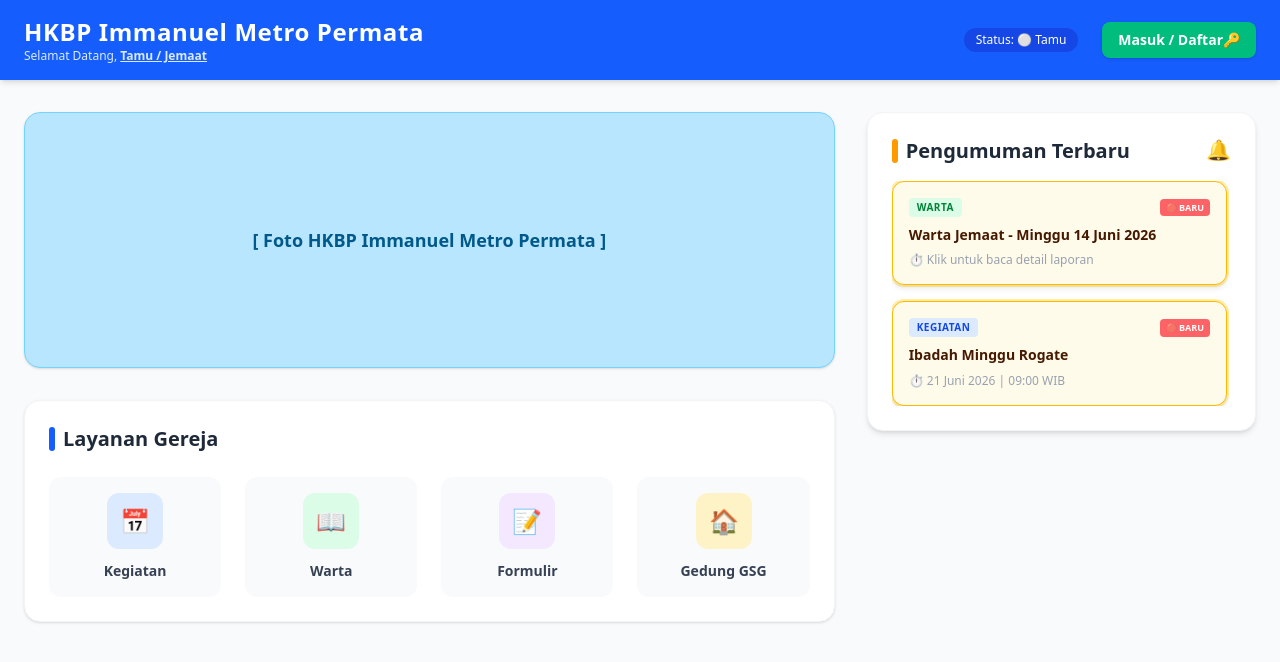
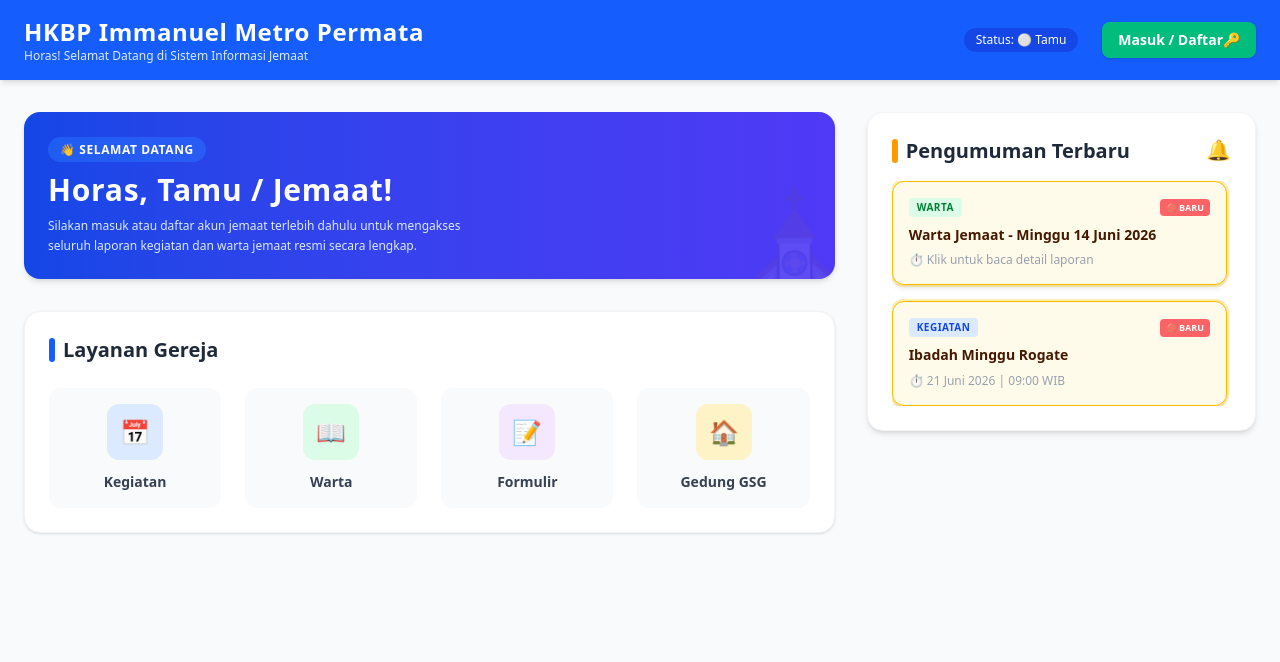
Before and after one commit to drivai1/hkbp-immanuel-app, a Next.js app: page / in a window 1280 px wide. Shown: the top 662 px of the page. Built offline with nearby package versions, Linux system fonts and the light colour scheme.

Commit message:
menambahkan banner selamat datang dinamis dengan nama user

```diff
--- a/app/page.tsx
+++ b/app/page.tsx
@@ -14,14 +14,14 @@
   const [authEmail, setAuthEmail] = useState('');
   const [authPassword, setAuthPassword] = useState('');
   const [authNama, setAuthNama] = useState('');
-  const [listPendaftar, setListPendaftar] = useState<any[]>([]); // Untuk tracking database jemaat di memory state
+  const [listPendaftar, setListPendaftar] = useState<any[]>([]);
 
   // 1. STATE DATA KEGIATAN
   const [listKegiatan, setListKegiatan] = useState([
     {
       id: 1, nama: 'Ibadah Minggu Rogate', tanggal: '21 Juni 2026', jam: '09:00 WIB',
       lokasi: 'Gereja Utama (Sopo)', penanggungJawab: 'Dewan Koinonia / Amang Pendeta',
-      deskripsi: 'Ibadah umum minggu Rogate dilayani oleh Amang Pendeta Sitorus.'
+      description: 'Ibadah umum minggu Rogate dilayani oleh Amang Pendeta Sitorus.'
     },
   ]);
 
@@ -97,7 +97,6 @@
     refreshSidebar();
   }, []);
 
-  // FUNGSI REGISTRASI JEMAAT BARU (STATUS BERSTATUS PENDING)
   const handleRegistrasi = (e: React.FormEvent) => {
     e.preventDefault();
     const userLokal = localStorage.getItem('hkbp_database_jemaat');
@@ -109,7 +108,6 @@
       return;
     }
 
-    // DISINI KUNCI NYA: Kita beri property status: 'PENDING'
     const userBaru = {
       id: Date.now(),
       nama: authNama,
@@ -122,12 +120,11 @@
     localStorage.setItem('hkbp_database_jemaat', JSON.stringify(databaseJemaat));
     setListPendaftar(databaseJemaat);
 
-    alert('Pendaftaran Berhasil! Status Akun Anda saat ini: PENDING. Silakan hubungi Admin Sekretariat untuk disetujui (Approve) agar bisa login.');
+    alert('Pendaftaran Berhasil! Menunggu Approval Admin.');
     setIsRegistrasi(false);
     setAuthEmail(''); setAuthPassword(''); setAuthNama('');
   };
 
-  // FUNGSI LOGIN DENGAN VALIDASI CEK APPROVAL STATUS
   const handleLogin = (e: React.FormEvent) => {
     e.preventDefault();
 
@@ -138,7 +135,7 @@
       localStorage.setItem('hkbp_session_user', 'Admin Sekretariat');
       localStorage.setItem('hkbp_session_role', 'admin');
       setTampilkanAuth(false);
-      alert('Selamat Datang Kembali, Amang/Ina Admin!');
+      alert('Selamat Datang Kembali, Admin!');
       return;
     }
 
@@ -148,9 +145,8 @@
     const cocok = databaseJemaat.find((u: any) => u.email === authEmail && u.password === authPassword);
 
     if (cocok) {
-      // CEK STATUS APPROVAL
       if (cocok.status === 'PENDING') {
-        alert('❌ Login Ditolak! Akun jemaat Anda belum disetujui oleh Admin Sekretariat. Mohon tunggu atau konfirmasi ke sintua/sekretaris jemaat.');
+        alert('❌ Login Ditolak! Akun jemaat Anda belum disetujui oleh Admin Sekretariat.');
         return;
       }
 
@@ -166,21 +162,18 @@
     }
   };
 
-  // FUNGSI UNTUK ADMIN MENYETUJUI (APPROVE) AKUN JEMAAT
   const handleApproveJemaat = (id: number) => {
     const userLokal = localStorage.getItem('hkbp_database_jemaat');
     let databaseJemaat = userLokal ? JSON.parse(userLokal) : [];
 
     databaseJemaat = databaseJemaat.map((u: any) => {
-      if (u.id === id) {
-        return { ...u, status: 'APPROVED' }; // Ubah status menjadi APPROVED
-      }
+      if (u.id === id) { return { ...u, status: 'APPROVED' }; }
       return u;
     });
 
     localStorage.setItem('hkbp_database_jemaat', JSON.stringify(databaseJemaat));
     setListPendaftar(databaseJemaat);
-    alert('Akun jemaat Berhasil disetujui! Sekarang jemaat tersebut sudah bisa login.');
+    alert('Akun jemaat Berhasil disetujui!');
   };
 
   const handleLogout = () => {
@@ -234,7 +227,7 @@
         <div className="max-w-7xl mx-auto px-6 py-4 flex justify-between items-center">
           <div className="cursor-pointer" onClick={() => { setMenuAktif('Home'); setWartaTerpilih(null); setKegiatanTerpilih(null); }}>
             <h1 className="text-2xl font-bold tracking-wide">HKBP Immanuel Metro Permata</h1>
-            <p className="text-xs text-blue-100">Selamat Datang, <span className="font-bold underline">{namaUser}</span></p>
+            <p className="text-xs text-blue-100">Horas! Selamat Datang di Sistem Informasi Jemaat</p>
           </div>
 
           <div className="flex items-center space-x-6">
@@ -284,15 +277,31 @@
 
         {/* KOLOM UTAMA (KIRI-TENGAH) */}
         <div className="lg:col-span-2 space-y-8">
+
           {menuAktif === 'Home' && (
             <>
-              <div className="w-full h-64 bg-sky-200 rounded-2xl overflow-hidden shadow-sm flex items-center justify-center text-sky-800 font-semibold text-lg border border-sky-300">
-                [ Foto HKBP Immanuel Metro Permata ]
+              {/* ==================== BANNER SELAMAT DATANG DENGAN NAMA USER LENGKAP ==================== */}
+              <div className="bg-gradient-to-r from-blue-700 to-indigo-600 rounded-2xl p-6 text-white shadow-md relative overflow-hidden">
+                <div className="relative z-10">
+                  <span className="text-xs font-bold uppercase bg-blue-500/40 px-3 py-1 rounded-full tracking-wider">
+                    {isLoggedIn ? (isAdmin ? '👑 Ruang Kerja Sekretariat' : '⛪ Laman Warga Jemaat') : '👋 Selamat Datang'}
+                  </span>
+                  <h2 className="text-2xl md:text-3xl font-extrabold mt-3 tracking-wide">
+                    Horas, {namaUser}!
+                  </h2>
+                  <p className="text-xs text-blue-100 mt-2 max-w-md leading-relaxed">
+                    {isLoggedIn
+                      ? 'Anda berhasil masuk ke sistem pelayanan digital HKBP Immanuel Metro Permata. Silakan akses menu warta dan kegiatan gereja di bawah ini.'
+                      : 'Silakan masuk atau daftar akun jemaat terlebih dahulu untuk mengakses seluruh laporan kegiatan dan warta jemaat resmi secara lengkap.'}
+                  </p>
+                </div>
+                {/* Ornamen Estetik Latar Belakang */}
+                <div className="absolute -right-10 -bottom-10 text-9xl opacity-10 select-none pointer-events-none">⛪</div>
               </div>
 
-              {/* ==================== FITUR EXCLUSIVE: PANEL APPROVAL DI DASHBOARD ADMIN ==================== */}
+              {/* PANEL APPROVAL ADMIN */}
               {isAdmin && (
-                <div className="bg-red-50 p-6 rounded-2xl border border-red-200 shadow-sm animate-fade-in">
+                <div className="bg-red-50 p-6 rounded-2xl border border-red-200 shadow-sm">
                   <h2 className="text-lg font-bold text-red-900 mb-4 flex items-center">
                     <span className="w-2 h-2 bg-red-600 rounded-full mr-2 animate-ping"></span>
                     🔒 Pangkalan Data Approval Akun Jemaat Baru
@@ -321,24 +330,25 @@
                 </div>
               )}
 
+              {/* LAYANAN GEREJA */}
               <div className="bg-white p-6 rounded-2xl shadow-sm border border-gray-100">
                 <h2 className="text-xl font-bold text-gray-800 mb-6 flex items-center">
                   <span className="w-1.5 h-6 bg-blue-600 rounded-full mr-2"></span> Layanan Gereja
                 </h2>
                 <div className="grid grid-cols-2 sm:grid-cols-4 gap-6">
-                  <div onClick={() => { setMenuAktif('Kegiatan'); setKegiatanTerpilih(null); }} className="flex flex-col items-center p-4 bg-gray-50 rounded-xl cursor-pointer hover:bg-blue-50">
+                  <div onClick={() => { setMenuAktif('Kegiatan'); setKegiatanTerpilih(null); }} className="flex flex-col items-center p-4 bg-gray-50 rounded-xl cursor-pointer hover:bg-blue-50 transition">
                     <div className="w-14 h-14 bg-blue-100 rounded-xl flex items-center justify-center text-2xl">📅</div>
                     <span className="text-sm text-gray-700 mt-3 font-semibold">Kegiatan</span>
                   </div>
-                  <div onClick={() => { setMenuAktif('Warta'); setWartaTerpilih(null); }} className="flex flex-col items-center p-4 bg-gray-50 rounded-xl cursor-pointer hover:bg-green-50">
+                  <div onClick={() => { setMenuAktif('Warta'); setWartaTerpilih(null); }} className="flex flex-col items-center p-4 bg-gray-50 rounded-xl cursor-pointer hover:bg-green-50 transition">
                     <div className="w-14 h-14 bg-green-100 rounded-xl flex items-center justify-center text-2xl">📖</div>
                     <span className="text-sm text-gray-700 mt-3 font-semibold">Warta</span>
                   </div>
-                  <div onClick={() => setMenuAktif('Formulir')} className="flex flex-col items-center p-4 bg-gray-50 rounded-xl cursor-pointer hover:bg-purple-50">
+                  <div onClick={() => setMenuAktif('Formulir')} className="flex flex-col items-center p-4 bg-gray-50 rounded-xl cursor-pointer hover:bg-purple-50 transition">
                     <div className="w-14 h-14 bg-purple-100 rounded-xl flex items-center justify-center text-2xl">📝</div>
                     <span className="text-sm text-gray-700 mt-3 font-semibold">Formulir</span>
                   </div>
-                  <div onClick={() => alert('Fitur GSG siap digunakan')} className="flex flex-col items-center p-4 bg-gray-50 rounded-xl cursor-pointer hover:bg-amber-50">
+                  <div onClick={() => alert('Fitur GSG siap digunakan')} className="flex flex-col items-center p-4 bg-gray-50 rounded-xl cursor-pointer hover:bg-amber-50 transition">
                     <div className="w-14 h-14 bg-amber-100 rounded-xl flex items-center justify-center text-2xl">🏠</div>
                     <span className="text-sm text-gray-700 mt-3 font-semibold">Gedung GSG</span>
                   </div>
```
